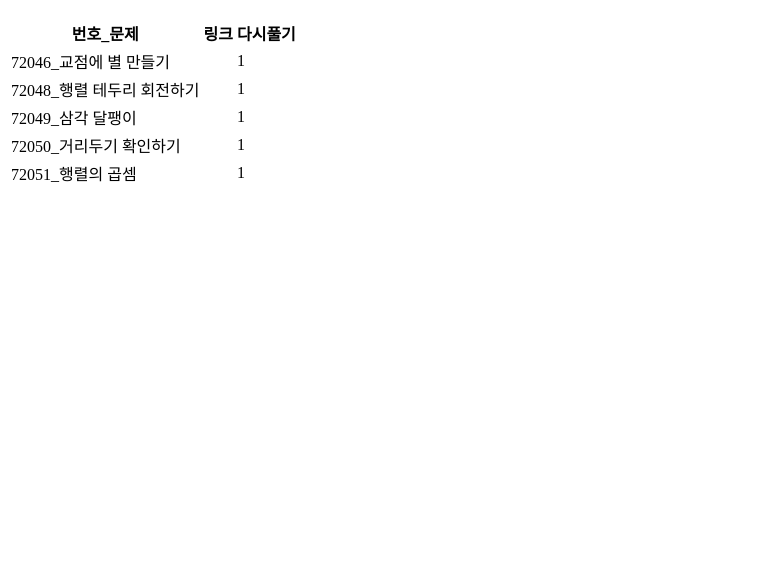
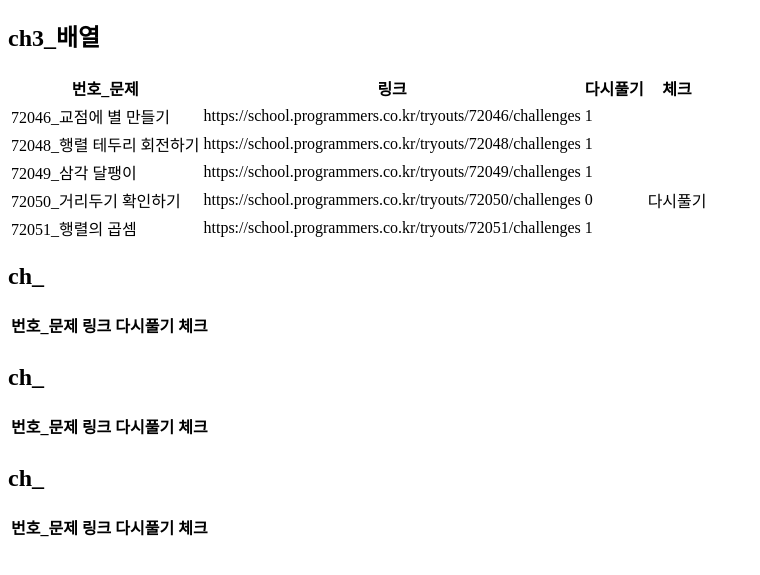
Before and after one commit to mutjin08/programmers, a plain HTML site: page index.html in a window 1280 px wide. Shown: the part 57-632 px from the top of the page, without its empty margins (0-760 px from the left). Drawn offline with Linux system fonts and the light colour scheme.

Commit message:
24-01-27

```diff
--- a/index.html
+++ b/index.html
@@ -1,33 +1,88 @@
 <h1>코딩테스트 고득점 Kit</h1>
+<h2>ch3_배열</h2>
 <table>
   <tr>
     <th>번호_문제</th>
     <th>링크</th>
     <th>다시풀기</th>
+    <th>체크</th>
   </tr>
   <tr>
     <td>72046_교점에 별 만들기</td>
+    <td>https://school.programmers.co.kr/tryouts/72046/challenges</td>
+    <td>1</td>
     <td></td>
-    <td>1</td>
   </tr>
   <tr>
     <td>72048_행렬 테두리 회전하기</td>
+    <td>https://school.programmers.co.kr/tryouts/72048/challenges</td>
+    <td>1</td>
     <td></td>
-    <td>1</td>
   </tr>
   <tr>
     <td>72049_삼각 달팽이</td>
+    <td>https://school.programmers.co.kr/tryouts/72049/challenges</td>
+    <td>1</td>
     <td></td>
-    <td>1</td>
   </tr>
   <tr>
     <td>72050_거리두기 확인하기</td>
-    <td></td>
-    <td>1</td>
+    <td>https://school.programmers.co.kr/tryouts/72050/challenges</td>
+    <td>0</td>
+    <td>다시풀기</td>
   </tr>
   <tr>
     <td>72051_행렬의 곱셈</td>
+    <td>https://school.programmers.co.kr/tryouts/72051/challenges</td>
+    <td>1</td>
     <td></td>
-    <td>1</td>
   </tr>
 </table>
+
+<h2>ch_</h2>
+<table>
+  <tr>
+    <th>번호_문제</th>
+    <th>링크</th>
+    <th>다시풀기</th>
+    <th>체크</th>
+  </tr>
+  <tr>
+    <th></th>
+    <th></th>
+    <th></th>
+    <th></th>
+  </tr>
+</table>
+
+<h2>ch_</h2>
+<table>
+  <tr>
+    <th>번호_문제</th>
+    <th>링크</th>
+    <th>다시풀기</th>
+    <th>체크</th>
+  </tr>
+  <tr>
+    <th></th>
+    <th></th>
+    <th></th>
+    <th></th>
+  </tr>
+</table>
+
+<h2>ch_</h2>
+<table>
+  <tr>
+    <th>번호_문제</th>
+    <th>링크</th>
+    <th>다시풀기</th>
+    <th>체크</th>
+  </tr>
+  <tr>
+    <th></th>
+    <th></th>
+    <th></th>
+    <th></th>
+  </tr>
+</table>
```
Also changed, not shown: 1 other file.
